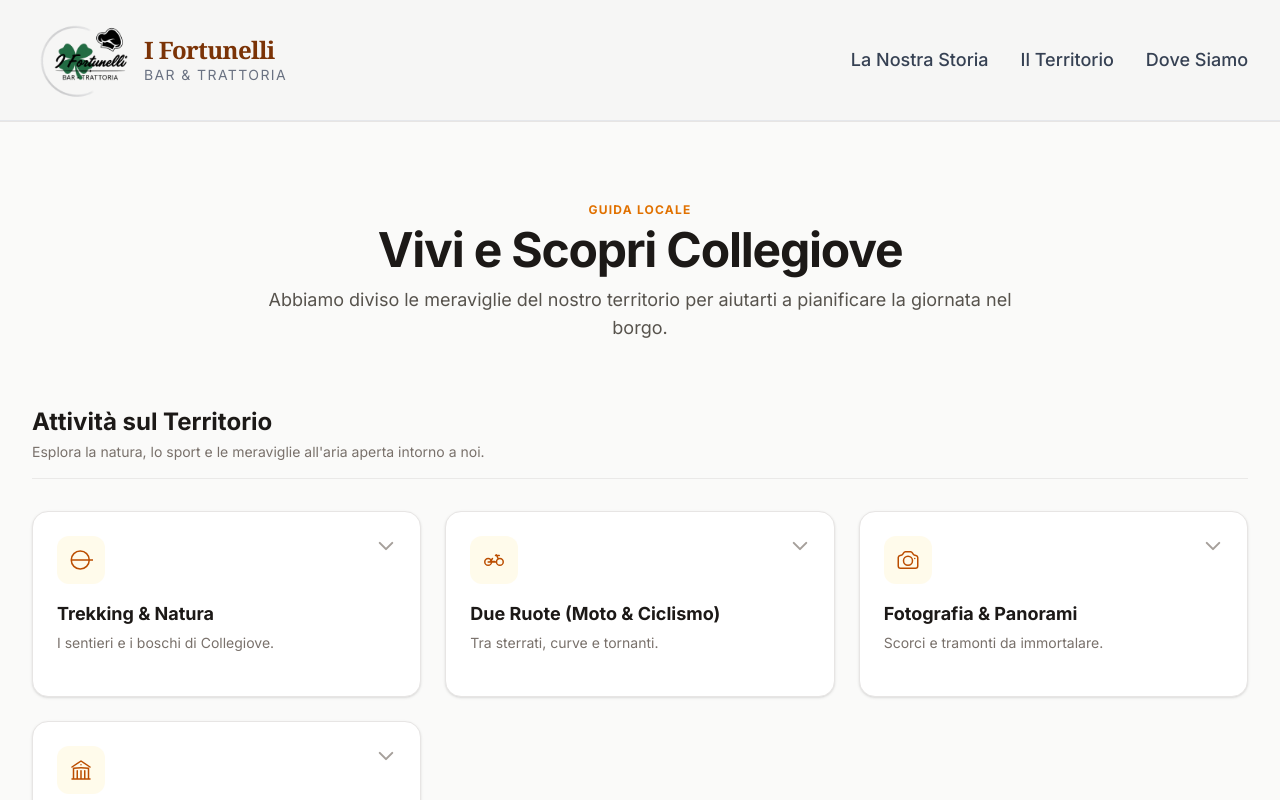
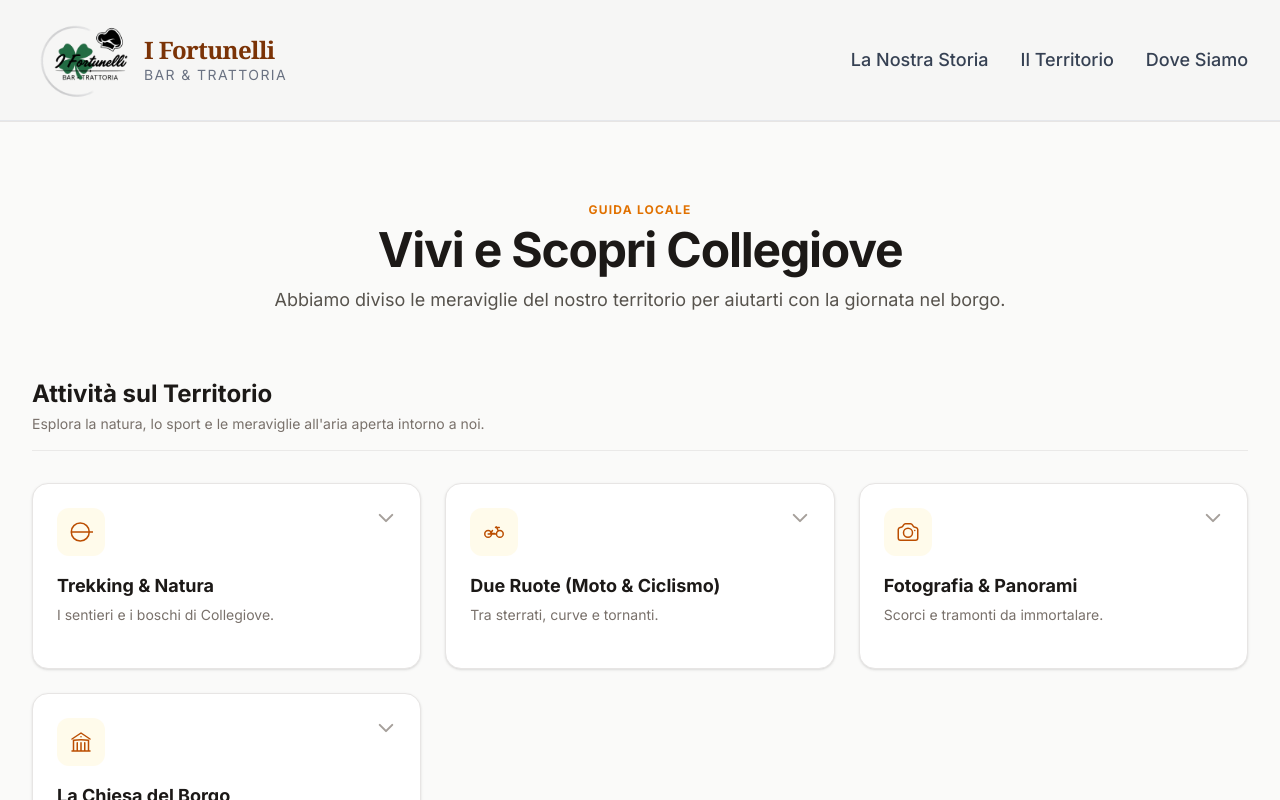
Before and after one commit to angeloren92/i-fortunelli, a Next.js app: page /il-territorio in a window 1280 px wide. Shown: the top 800 px of the page. Built offline with nearby package versions, Linux system fonts and the light colour scheme.

Commit message:
adj territorio text

```diff
--- a/src/app/il-territorio/IlTerritorio.jsx
+++ b/src/app/il-territorio/IlTerritorio.jsx
@@ -160,7 +160,7 @@ export default function IlTerritorio() {
                         Vivi e Scopri Collegiove
                     </h2>
                     <p className="mt-3 text-stone-600 text-base sm:text-lg">
-                        Abbiamo diviso le meraviglie del nostro territorio per aiutarti a pianificare la giornata nel borgo.
+                        Abbiamo diviso le meraviglie del nostro territorio per aiutarti con la giornata nel borgo.
                     </p>
                 </div>
 
```
